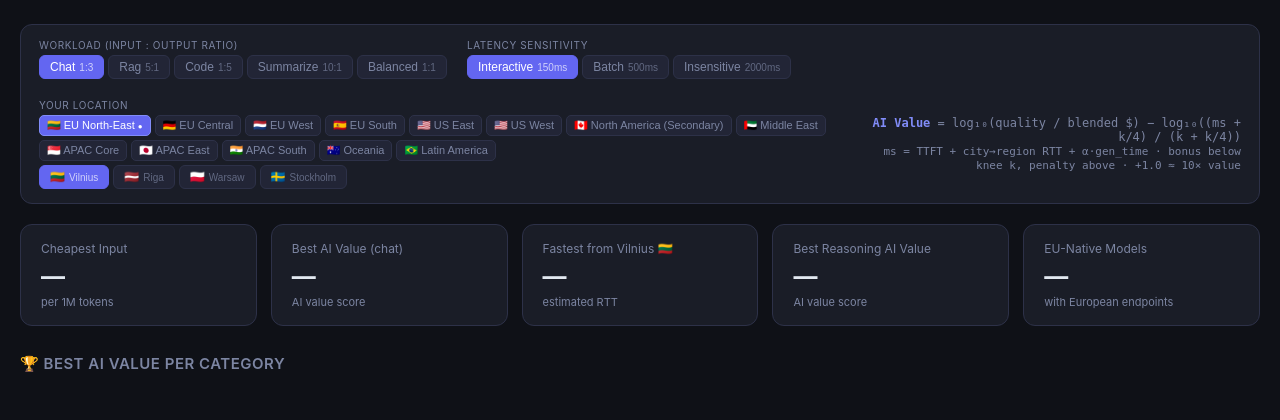
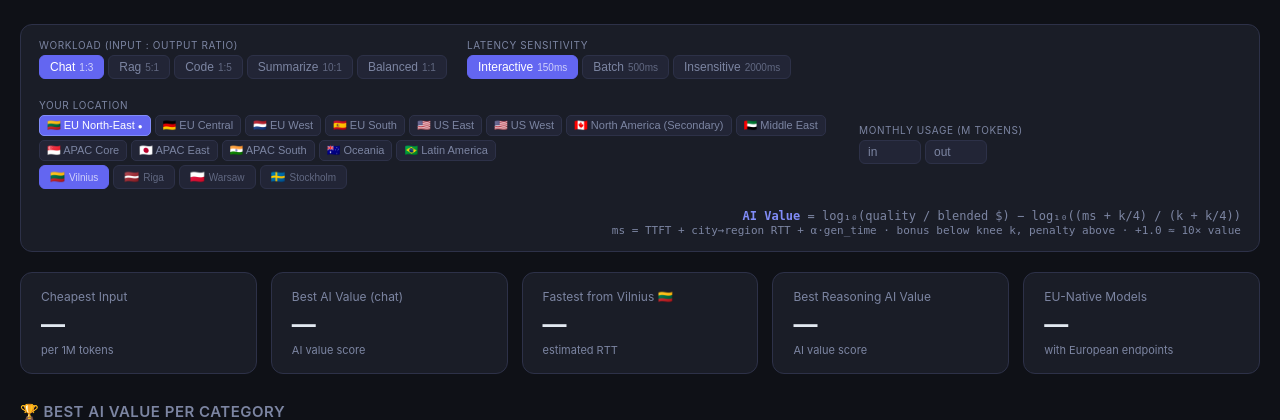
Before and after one commit to eriksonas/llm-price-runner, a FastAPI app: page / in a window 1280 px wide. Shown: the part 56-476 px from the top of the page. Run offline with FastAPI, Linux system fonts and the light colour scheme; data that the repository does not hold is empty; parts of the project's set-up code (start-up, migrations or seed data) failed here and were passed over.

Commit message:
Price-change badges (7d) and monthly cost calculator
- Each model now carries input/output_change_pct_7d, computed on refresh
  against the newest price_history snapshot at least 7 days old; the
  table and modal show ▲/▼ badges (red = costlier, green = cheaper),
  hidden when no baseline exists or the price is unchanged
- Monthly usage inputs (M tokens in/out) in the controls bar reveal an
  "Est $/mo" column (input×in_price + output×out_price), sortable, with
  a matching stat in the model modal; state round-trips through the
  in/out URL params like the other filters

Co-Authored-By: Claude Fable 5 <noreply@anthropic.com>

```diff
--- a/app/main.py
+++ b/app/main.py
@@ -18,7 +18,14 @@ from apscheduler.schedulers.asyncio import AsyncIOScheduler
 
 from app.data.providers import PROVIDERS, CATEGORIES, PROVIDER_COLORS
 from app.data.geo import CITIES, DEFAULT_CITY, REGION_CLUSTERS
-from app.database import init_db, record_prices, get_price_history, save_override, get_overrides
+from app.database import (
+    init_db,
+    record_prices,
+    get_price_baseline,
+    get_price_history,
+    save_override,
+    get_overrides,
+)
 from app.models import PriceUpdate
 from app.scoring import (
     compute_scores,
@@ -86,6 +93,12 @@ def _validated(value: Optional[str], allowed, default: str) -> str:
     return value if value in allowed else default
 
 
+def _pct_change(old: Optional[float], new: float) -> Optional[float]:
+    if old is None or old <= 0:
+        return None
+    return round((new - old) / old * 100, 1)
+
+
 async def _refresh_models(fetch_live: bool = True):
     """Rebuild the in-memory catalogue: seeds + DB overrides + quality data.
 
@@ -110,7 +123,16 @@ async def _refresh_models(fetch_live: bool = True):
     else:
         models, fetch_counts = apply_cached_quality_indices(models)
 
+    try:
+        baseline = await get_price_baseline(days=7)
+    except Exception as e:
+        logger.warning("Failed to load price baseline: %s", e)
+        baseline = {}
+
     for m in models:
+        base = baseline.get(m["id"])
+        m["input_change_pct_7d"] = _pct_change(base and base["input_usd_per_1m"], m["input_usd_per_1m"])
+        m["output_change_pct_7d"] = _pct_change(base and base["output_usd_per_1m"], m["output_usd_per_1m"])
         m["is_open_weight"] = is_open_weight(m)
         # `apply_live_scores` set aa_index_source="live" on every entry it
         # touched. Anything else with a non-null aa_index is using the
--- a/app/templates/index.html
+++ b/app/templates/index.html
@@ -122,6 +122,14 @@
     .price-in  { color: #86efac; font-weight: 500; }
     .price-out { color: #fca5a5; font-weight: 500; }
     .price-label { font-size: 10px; color: var(--muted); }
+    .delta { font-size: 10px; font-weight: 600; margin-left: 4px; white-space: nowrap; }
+
+    .calc-input { width: 62px; background: var(--surface2); border: 1px solid var(--border); color: var(--text); border-radius: 6px; padding: 4px 8px; font-size: 12px; outline: none; font-variant-numeric: tabular-nums; }
+    .calc-input:focus { border-color: var(--accent); }
+    .calc-input::placeholder { color: var(--muted); }
+    .cost-col { display: none; }
+    table.calc-on .cost-col { display: table-cell; }
+    .est-cost { color: var(--accent2); font-weight: 600; }
 
     .link-btn { display: inline-flex; align-items: center; gap: 4px; background: var(--surface2); border: 1px solid var(--border); border-radius: 6px; padding: 3px 8px; font-size: 11px; color: var(--muted); text-decoration: none; margin: 1px; transition: all 0.15s; }
     .link-btn:hover { border-color: var(--accent); color: var(--accent2); }
@@ -195,6 +203,13 @@
       <div class="label">Your location</div>
       <div class="city-picker" id="city-picker"></div>
     </div>
+    <div class="control-group">
+      <div class="label" title="Estimated monthly bill per model — adds an Est $/mo column">Monthly usage (M tokens)</div>
+      <div class="chips">
+        <input class="calc-input" id="calc-in" type="number" min="0" step="1" placeholder="in" oninput="setCalc()" />
+        <input class="calc-input" id="calc-out" type="number" min="0" step="1" placeholder="out" oninput="setCalc()" />
+      </div>
+    </div>
     <div class="formula">
       <strong>AI Value</strong> = log₁₀(quality / blended $) − log₁₀((ms + k/4) / (k + k/4))<br>
       <span style="font-size:11px">ms = TTFT + city→region RTT + α·gen_time · bonus below knee k, penalty above · +1.0 ≈ 10× value</span>
@@ -262,6 +277,7 @@
           <th onclick="setSort('model')">Model <span class="sort-icon">↕</span></th>
           <th onclick="setSort('input_usd_per_1m')">In / 1M <span class="sort-icon">↕</span></th>
           <th onclick="setSort('output_usd_per_1m')">Out / 1M <span class="sort-icon">↕</span></th>
+          <th class="cost-col" onclick="setSort('est_monthly_usd')">Est $ / mo <span class="sort-icon">↕</span></th>
           <th class="hide-mobile" onclick="setSort('context_window_k')">Ctx <span class="sort-icon">↕</span></th>
           <th onclick="setSort('display_latency_ms')">Latency <span id="lat-col-flag">🇱🇹</span> <span class="sort-icon">↕</span></th>
           <th class="hide-lg" onclick="setSort('quality_index')">Quality Index <span class="sort-icon">↕</span></th>
@@ -282,6 +298,7 @@
           </td>
           <td class="price-cell"><span class="price-in">${{ '%.3f' % m.input_usd_per_1m }}</span></td>
           <td class="price-cell"><span class="price-out">${{ '%.2f' % m.output_usd_per_1m }}</span></td>
+          <td class="cost-col"></td>
           <td class="hide-mobile ctx">{{ m.context_window_k }}k</td>
           <td><span class="latency">~{{ m.display_latency_ms }}ms</span></td>
           <td class="hide-lg">{{ '%.0f' % m.quality_index }}</td>
@@ -289,7 +306,7 @@
           <td class="hide-mobile"></td>
         </tr>
         {% else %}
-        <tr><td colspan="9" class="loading">Loading models…</td></tr>
+        <tr><td colspan="10" class="loading">Loading models…</td></tr>
         {% endfor %}
       </tbody>
     </table>
@@ -400,9 +417,35 @@ let defaultWorkload = 'chat', defaultSensitivity = 'interactive', defaultCity =
 const SORT_KEYS = [
   'ai_value_score','intel_per_dollar','input_usd_per_1m','output_usd_per_1m',
   'blended_cost_usd_per_1m','display_latency_ms','quality_index','arena_elo',
-  'provider','model','context_window_k',
+  'provider','model','context_window_k','est_monthly_usd',
 ];
-const ASC_SORT_KEYS = ['input_usd_per_1m','output_usd_per_1m','blended_cost_usd_per_1m','display_latency_ms','provider','model'];
+const ASC_SORT_KEYS = ['input_usd_per_1m','output_usd_per_1m','blended_cost_usd_per_1m','display_latency_ms','provider','model','est_monthly_usd'];
+
+// ── Monthly cost calculator (client-side only) ──────────────────────────────
+let calcIn = 0, calcOut = 0;
+function calcActive() { return calcIn > 0 || calcOut > 0; }
+function estMonthly(m) { return calcIn * m.input_usd_per_1m + calcOut * m.output_usd_per_1m; }
+function fmtUsd(v) {
+  return '$' + v.toLocaleString('en-US', { maximumFractionDigits: v < 100 ? 2 : 0 });
+}
+function updateCalcColumn() {
+  document.querySelector('.table-wrap table').classList.toggle('calc-on', calcActive());
+}
+function setCalc() {
+  calcIn = Math.max(0, parseFloat(document.getElementById('calc-in').value) || 0);
+  calcOut = Math.max(0, parseFloat(document.getElementById('calc-out').value) || 0);
+  updateCalcColumn();
+  syncUrl();
+  renderTable();
+}
+
+// ▲/▼ vs the newest price snapshot ≥7 days old; hidden when there's no
+// baseline yet or the price is unchanged. Up = red (costs more).
+function changeBadge(pct) {
+  if (pct == null || Math.abs(pct) < 0.05) return '';
+  const up = pct > 0;
+  return `<span class="delta" style="color:${up ? '#f87171' : '#4ade80'}" title="vs 7 days ago">${up ? '▲' : '▼'}${Math.abs(pct).toFixed(1)}%</span>`;
+}
 
 function applyUrlParams() {
   const p = new URLSearchParams(location.search);
@@ -417,6 +460,11 @@ function applyUrlParams() {
   sortAsc = ASC_SORT_KEYS.includes(sortKey);
   document.getElementById('sort-select').value = sortKey;
   document.getElementById('search-input').value = p.get('q') || '';
+  calcIn = Math.max(0, parseFloat(p.get('in')) || 0);
+  calcOut = Math.max(0, parseFloat(p.get('out')) || 0);
+  document.getElementById('calc-in').value = calcIn || '';
+  document.getElementById('calc-out').value = calcOut || '';
+  updateCalcColumn();
 }
 
 function syncUrl() {
@@ -428,6 +476,8 @@ function syncUrl() {
   if (currentLicense !== 'all') p.set('license', currentLicense);
   if (currentFrontier !== 'frontier') p.set('tier', currentFrontier);
   if (sortKey !== 'ai_value_score') p.set('sort', sortKey);
+  if (calcIn > 0) p.set('in', calcIn);
+  if (calcOut > 0) p.set('out', calcOut);
   const q = document.getElementById('search-input').value.trim();
   if (q) p.set('q', q);
   const qs = p.toString();
@@ -652,9 +702,10 @@ function qiHtml(m) {
 }
 
 function renderTable() {
+  filteredModels.forEach(m => { m.est_monthly_usd = estMonthly(m); });
   const models = sortModels(filteredModels);
   const tbody = document.getElementById('model-tbody');
-  if (!models.length) { tbody.innerHTML = '<tr><td colspan="9" class="loading">No models match.</td></tr>'; return; }
+  if (!models.length) { tbody.innerHTML = '<tr><td colspan="10" class="loading">No models match.</td></tr>'; return; }
 
   tbody.innerHTML = models.map(m => {
     const color = providerColors[m.provider] || '#6366f1';
@@ -679,8 +730,9 @@ function renderTable() {
         <div class="model-id">${esc(m.model_id)}</div>
         <div style="margin-top:4px">${tags}</div>
       </td>
-      <td class="price-cell"><span class="price-in">$${m.input_usd_per_1m.toFixed(3)}</span></td>
-      <td class="price-cell"><span class="price-out">$${m.output_usd_per_1m.toFixed(2)}</span></td>
+      <td class="price-cell"><span class="price-in">$${m.input_usd_per_1m.toFixed(3)}</span>${changeBadge(m.input_change_pct_7d)}</td>
+      <td class="price-cell"><span class="price-out">$${m.output_usd_per_1m.toFixed(2)}</span>${changeBadge(m.output_change_pct_7d)}</td>
+      <td class="cost-col price-cell"><span class="est-cost">${fmtUsd(m.est_monthly_usd)}</span></td>
       <td class="hide-mobile ctx">${m.context_window_k}k</td>
       <td><span class="latency ${latClass}">${latEmoji} ~${m.display_latency_ms}ms</span></td>
       <td class="hide-lg">${qiHtml(m)}</td>
@@ -757,10 +809,11 @@ async function openModal(modelId) {
     </div>
     <div class="provider-sub">${esc(m.provider)} · <code style="font-size:12px;color:var(--muted)">${esc(m.model_id)}</code></div>
     <div class="modal-grid">
-      <div class="modal-stat"><div class="lbl">Input Price</div><div class="val" style="color:#86efac">$${m.input_usd_per_1m.toFixed(4)}<span style="font-size:12px;color:var(--muted)"> /1M</span></div></div>
-      <div class="modal-stat"><div class="lbl">Output Price</div><div class="val" style="color:#fca5a5">$${m.output_usd_per_1m.toFixed(4)}<span style="font-size:12px;color:var(--muted)"> /1M</span></div></div>
+      <div class="modal-stat"><div class="lbl">Input Price</div><div class="val" style="color:#86efac">$${m.input_usd_per_1m.toFixed(4)}<span style="font-size:12px;color:var(--muted)"> /1M</span>${changeBadge(m.input_change_pct_7d)}</div></div>
+      <div class="modal-stat"><div class="lbl">Output Price</div><div class="val" style="color:#fca5a5">$${m.output_usd_per_1m.toFixed(4)}<span style="font-size:12px;color:var(--muted)"> /1M</span>${changeBadge(m.output_change_pct_7d)}</div></div>
       <div class="modal-stat"><div class="lbl">Blended Cost (${m.workload_ratio})</div><div class="val">$${m.blended_cost_usd_per_1m.toFixed(4)}<span style="font-size:12px;color:var(--muted)"> /1M</span></div></div>
       <div class="modal-stat"><div class="lbl">Intelligence per $</div><div class="val">${m.intel_per_dollar.toFixed(2)}<span style="font-size:12px;color:var(--muted)"> pts/$</span></div></div>
+      ${calcActive() ? `<div class="modal-stat"><div class="lbl">Est. Monthly Cost</div><div class="val est-cost">${fmtUsd(estMonthly(m))}<span style="font-size:12px;color:var(--muted)"> at ${calcIn}M in + ${calcOut}M out</span></div></div>` : ''}
       <div class="modal-stat"><div class="lbl">AA Intelligence Index</div><div class="val">${aaHtml}</div></div>
       <div class="modal-stat"><div class="lbl">Arena ELO (display only)</div><div class="val">${eloHtml}</div></div>
       <div class="modal-stat"><div class="lbl">AI Value Score</div><div class="val" style="color:${aiCol}">${m.ai_value_score.toFixed(3)}<span style="font-size:12px;color:var(--muted)"> (log₁₀)</span></div></div>
```
Also changed, not shown: app/database.py (+22 -1 lines).
